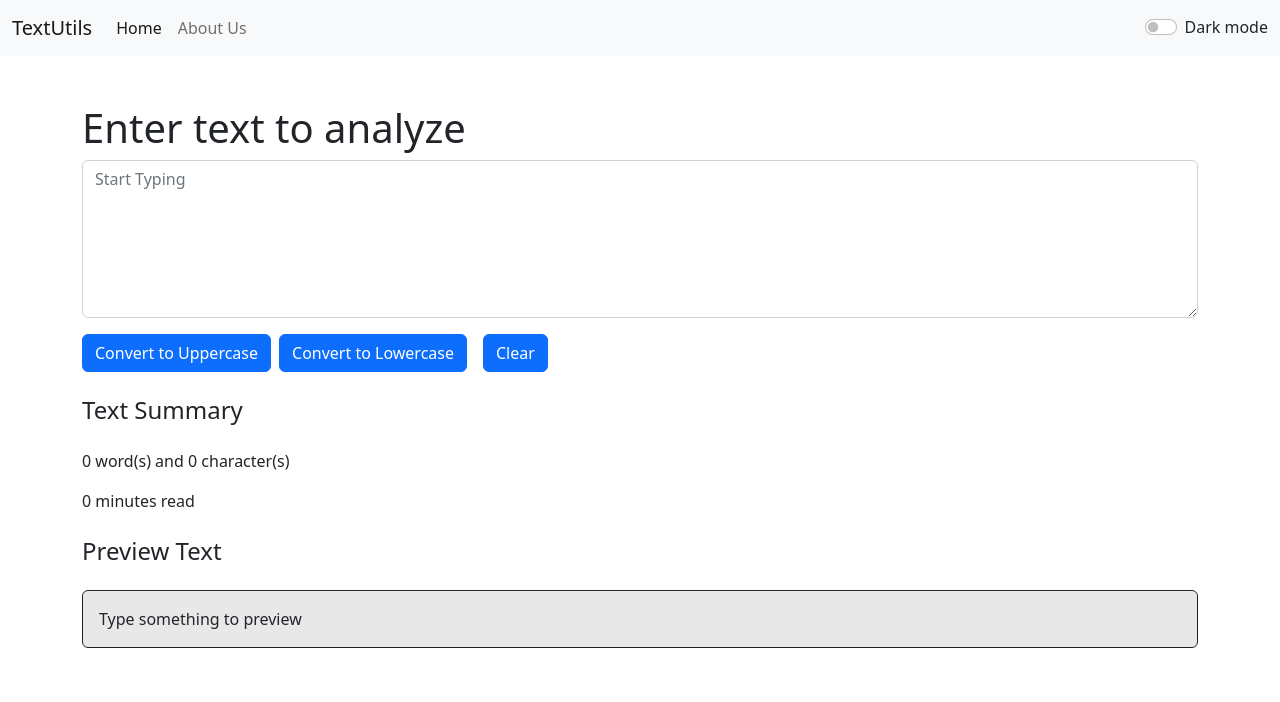
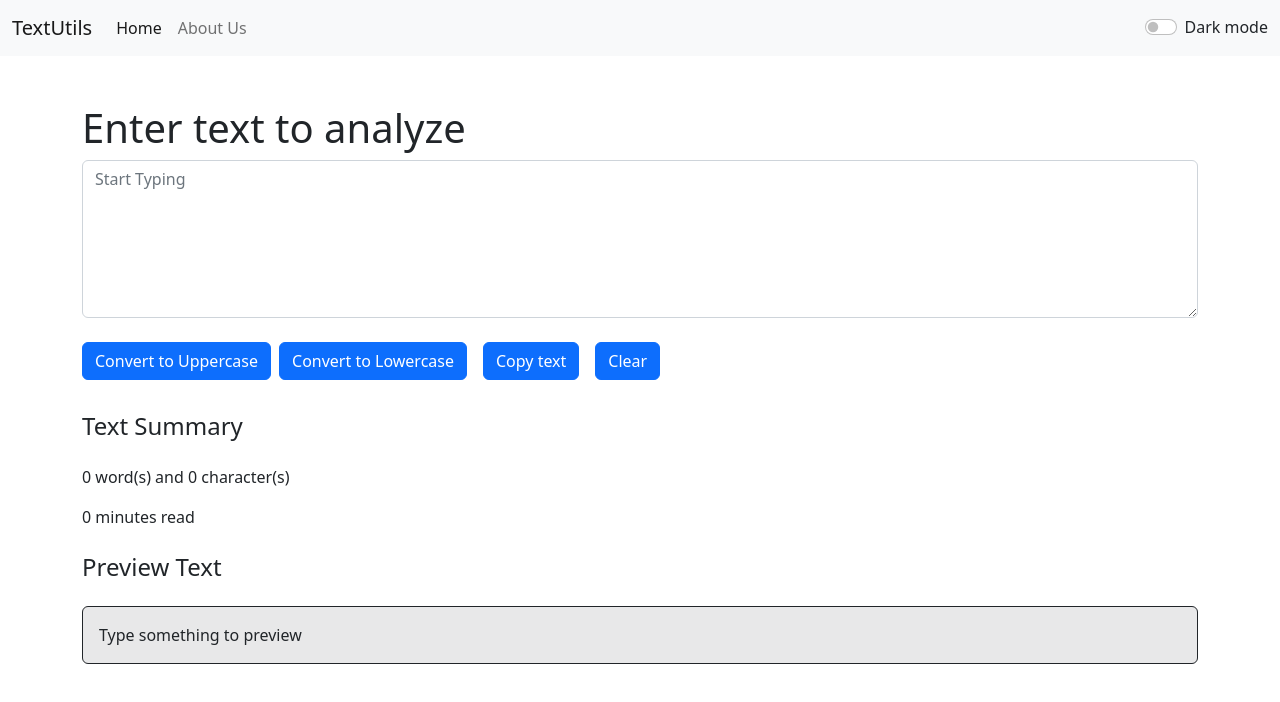
Before and after one commit to divyansh-1506/TextUtils, a React (Create React App) app: page / in a window 1280 px wide. Shown: the top 702 px of the page. Built offline with nearby package versions, Linux system fonts and the light colour scheme.

Commit message:
copy button added

```diff
--- a/src/components/TextForm.js
+++ b/src/components/TextForm.js
@@ -17,13 +17,22 @@ export default function TextForm(props) {
     let c = text.toLowerCase();
     setText(c);
   };
+
+  // Copy text logic
+  const handleCopy = () => {
+    var text = document.getElementById("mytext");
+    text.select();
+    navigator.clipboard.writeText(text.value);
+    document.getSelection().removeAllRanges();
+  };
+
+  //   General use functions
   const clearText = () => {
     setText("");
   };
 
   const wordCount = () => {
-    if (text === "") return 0;
-    else return text.split(" ").length;
+    return text.split(" ").filter((element)=>{return element.length!==0}).length;
   };
 
   //Onchange function is mandatory in textbox to notice and reflect changes or typed text
@@ -41,7 +50,7 @@ export default function TextForm(props) {
             className="form-control"
             onChange={handleOnChange}
             value={text}
-            id="exampleFormControlTextarea1"
+            id="mytext"
             placeholder="Start Typing"
             rows="6"
             style={{
@@ -56,10 +65,13 @@ export default function TextForm(props) {
         <button className="btn btn-primary" onClick={upperClick}>
           Convert to Uppercase
         </button>
-        <button className="btn btn-primary mx-2" onClick={lowerClick}>
+        <button className="btn btn-primary mx-2 my-2" onClick={lowerClick}>
           Convert to Lowercase
         </button>
-        <button className="btn btn-primary mx-2" onClick={clearText}>
+        <button className="btn btn-primary mx-2 my-2" onClick={handleCopy}>
+          Copy text
+        </button>
+        <button className="btn btn-primary mx-2 my-2" onClick={clearText}>
           Clear
         </button>
         {/* <button className="btn btn-primary" onClick={handleOnClick}>Convert to Uppercase</button> */}
```
